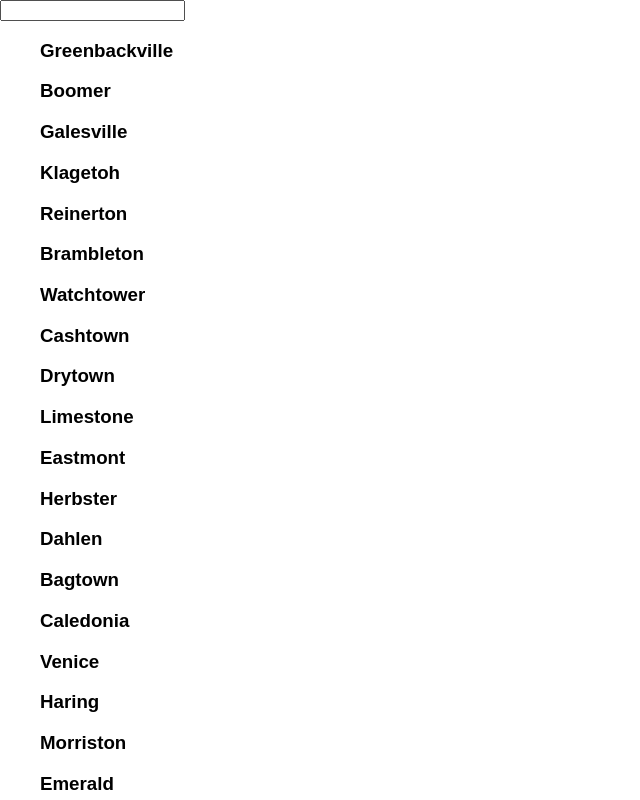
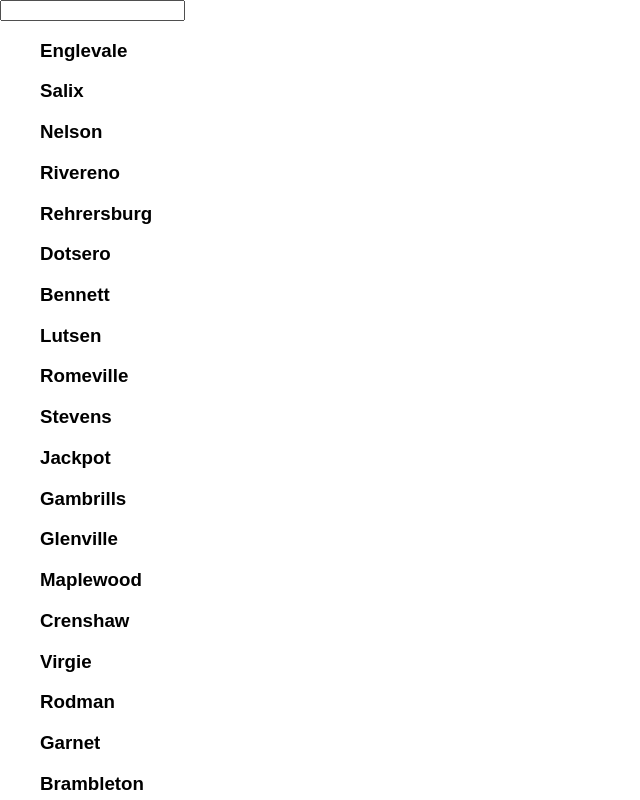
Before and after one commit to aakashkhatter1296/react-simple-search, a React (Create React App) app: page / in a window 1280 px wide. Shown: the top 800 px of the page, without its empty margins (0-640 px from the left). Built offline with nearby package versions, Linux system fonts and the light colour scheme.

Commit message:
added logic for using filtered array when needed

```diff
--- a/src/components/App.js
+++ b/src/components/App.js
@@ -1,5 +1,5 @@
 import React, { Component } from "react";
-import { cities } from "../assets/cities-50k";
+import { cities } from "../assets/cities-100";
 import SearchBar from "./search_bar";
 import CityList from "./cities_list";
 import _ from "lodash";
@@ -7,7 +7,10 @@ import _ from "lodash";
 class App extends Component {
 	constructor(props) {
 		super(props);
-		this.state = { cities: cities };
+		this.state = {
+			cities: cities,
+			filterString: ""
+		};
 	}
 
 	// Function to search the list, and put the results into the state
@@ -19,12 +22,23 @@ class App extends Component {
 		}
 		// constructing the regex string for case-insensitive matching
 		var regex = new RegExp(_.escapeRegExp(filterString), "i");
-		this.setState({
-			cities: _.filter(cities, city => {
-				//console.log(city.city + " = " + city.city.match(regex));
-				return city.city.match(regex);
-			})
-		});
+
+		// Use filtered array to compute the next filtered array in case of addition of a character
+		if (filterString.length < this.state.filterString.length) {
+			this.setState({
+				cities: _.filter(cities, city => {
+					return city.city.match(regex);
+				})
+			});
+		} else {
+			// Use the original array to compute the next filtered array in case of deletion of characters
+			this.setState({
+				cities: _.filter(this.state.cities, city => {
+					return city.city.match(regex);
+				})
+			});
+		}
+		this.setState({ filterString: filterString });
 	}
 
 	render() {
```
